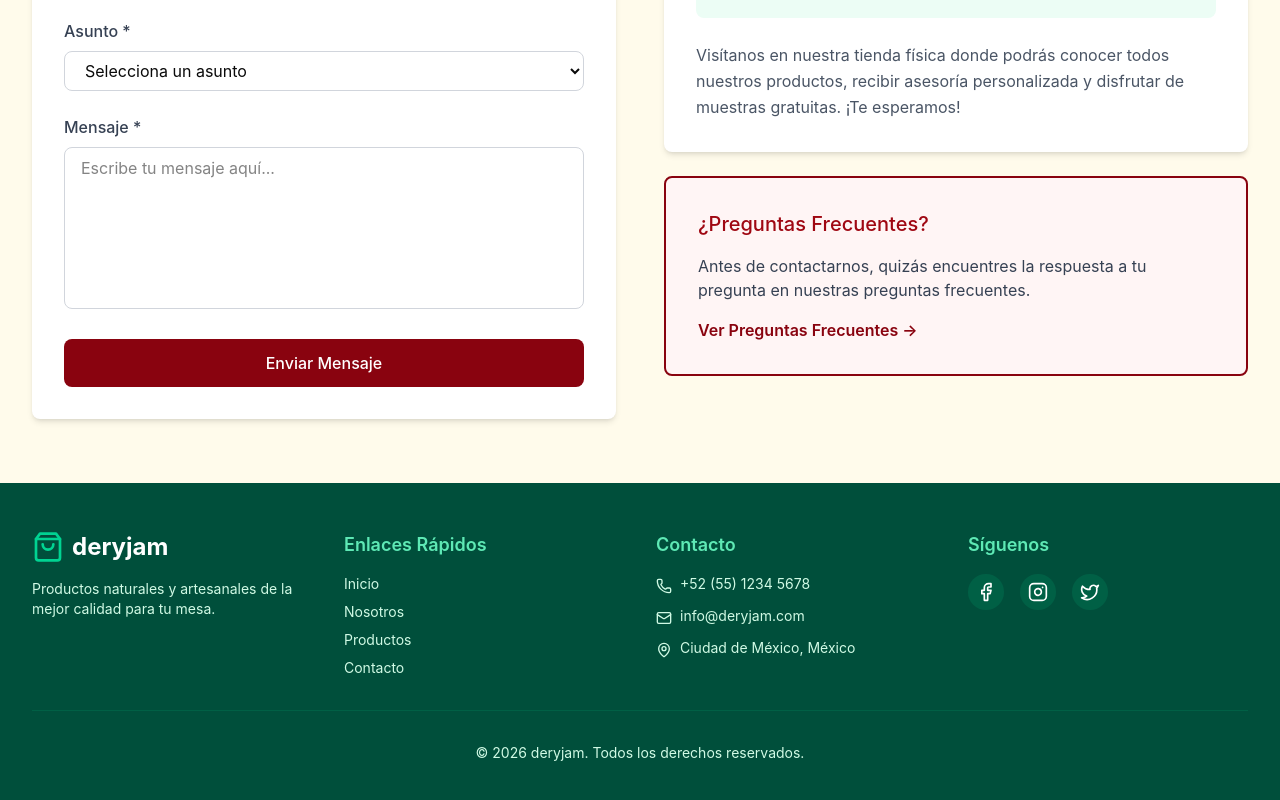
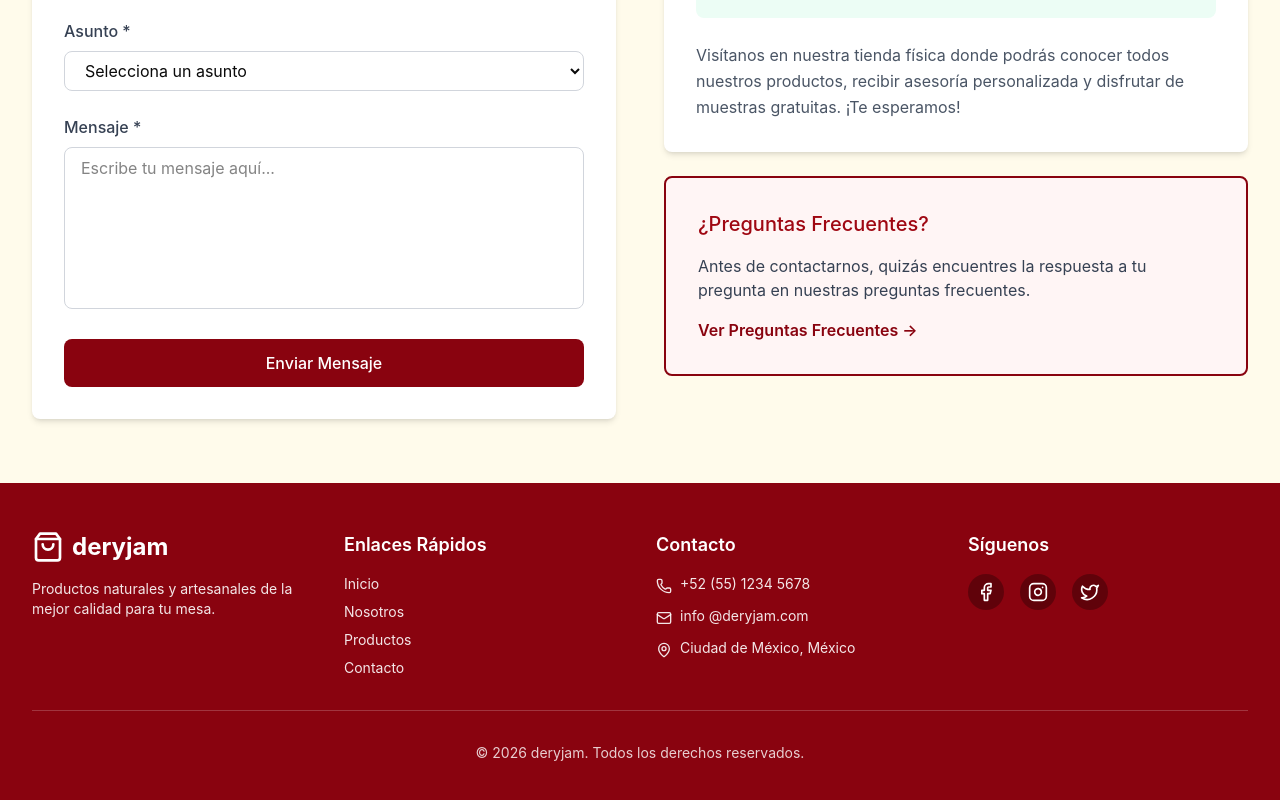
Before and after one commit to Artoria1843/Derij, a React (Vite) app in the folder DeryJam-main/: page /contacto in a window 1280 px wide. Shown: the part 982-1782 px from the top of the page. Built offline with nearby package versions, Linux system fonts and the light colour scheme.

Commit message:
Modifique la interfaz de Contacto

```diff
--- a/DeryJam-main/src/app/components/Footer.tsx
+++ b/DeryJam-main/src/app/components/Footer.tsx
@@ -3,41 +3,41 @@ import { ShoppingBag, Facebook, Instagram, Twitter, Mail, Phone, MapPin } from "
 
 export function Footer() {
   return (
-    <footer className="bg-emerald-900 text-white">
+    <footer style={{ backgroundColor: '#89030F' }} className="text-white">   {/* ← Fondo rojo forzado */}
       <div className="max-w-7xl mx-auto px-4 sm:px-6 lg:px-8 py-12">
         <div className="grid grid-cols-1 md:grid-cols-4 gap-8">
           {/* Brand */}
           <div className="col-span-1">
             <div className="flex items-center gap-2 mb-4">
-              <ShoppingBag className="h-8 w-8 text-emerald-400" />
+              <ShoppingBag className="h-8 w-8 text-white" />
               <span className="text-2xl font-bold">deryjam</span>
             </div>
-            <p className="text-emerald-100 text-sm">
+            <p className="text-white/90 text-sm">
               Productos naturales y artesanales de la mejor calidad para tu mesa.
             </p>
           </div>
 
           {/* Quick Links */}
           <div>
-            <h3 className="font-semibold mb-4 text-emerald-300">Enlaces Rápidos</h3>
+            <h3 className="font-semibold mb-4 text-white">Enlaces Rápidos</h3>
             <ul className="space-y-2 text-sm">
               <li>
-                <Link to="/" className="text-emerald-100 hover:text-white transition-colors">
+                <Link to="/" className="text-white/90 hover:text-white transition-colors">
                   Inicio
                 </Link>
               </li>
               <li>
-                <Link to="/nosotros" className="text-emerald-100 hover:text-white transition-colors">
+                <Link to="/nosotros" className="text-white/90 hover:text-white transition-colors">
                   Nosotros
                 </Link>
               </li>
               <li>
-                <Link to="/productos" className="text-emerald-100 hover:text-white transition-colors">
+                <Link to="/productos" className="text-white/90 hover:text-white transition-colors">
                   Productos
                 </Link>
               </li>
               <li>
-                <Link to="/contacto" className="text-emerald-100 hover:text-white transition-colors">
+                <Link to="/contacto" className="text-white/90 hover:text-white transition-colors">
                   Contacto
                 </Link>
               </li>
@@ -46,15 +46,15 @@ export function Footer() {
 
           {/* Contact Info */}
           <div>
-            <h3 className="font-semibold mb-4 text-emerald-300">Contacto</h3>
-            <ul className="space-y-3 text-sm text-emerald-100">
+            <h3 className="font-semibold mb-4 text-white">Contacto</h3>
+            <ul className="space-y-3 text-sm text-white/90">
               <li className="flex items-start gap-2">
                 <Phone className="h-4 w-4 mt-1 flex-shrink-0" />
                 <span>+52 (55) 1234 5678</span>
               </li>
               <li className="flex items-start gap-2">
                 <Mail className="h-4 w-4 mt-1 flex-shrink-0" />
-                <span>info@deryjam.com</span>
+                <span>info @deryjam.com</span>
               </li>
               <li className="flex items-start gap-2">
                 <MapPin className="h-4 w-4 mt-1 flex-shrink-0" />
@@ -65,25 +65,25 @@ export function Footer() {
 
           {/* Social Media */}
           <div>
-            <h3 className="font-semibold mb-4 text-emerald-300">Síguenos</h3>
+            <h3 className="font-semibold mb-4 text-white">Síguenos</h3>
             <div className="flex gap-4">
               <a
                 href="#"
-                className="bg-emerald-800 p-2 rounded-full hover:bg-emerald-700 transition-colors"
+                className="bg-black/30 p-2 rounded-full hover:bg-black/40 transition-colors"
                 aria-label="Facebook"
               >
                 <Facebook className="h-5 w-5" />
               </a>
               <a
                 href="#"
-                className="bg-emerald-800 p-2 rounded-full hover:bg-emerald-700 transition-colors"
+                className="bg-black/30 p-2 rounded-full hover:bg-black/40 transition-colors"
                 aria-label="Instagram"
               >
                 <Instagram className="h-5 w-5" />
               </a>
               <a
                 href="#"
-                className="bg-emerald-800 p-2 rounded-full hover:bg-emerald-700 transition-colors"
+                className="bg-black/30 p-2 rounded-full hover:bg-black/40 transition-colors"
                 aria-label="Twitter"
               >
                 <Twitter className="h-5 w-5" />
@@ -92,7 +92,7 @@ export function Footer() {
           </div>
         </div>
 
-        <div className="border-t border-emerald-800 mt-8 pt-8 text-center text-sm text-emerald-100">
+        <div className="border-t border-white/20 mt-8 pt-8 text-center text-sm text-white/80">
           <p>&copy; {new Date().getFullYear()} deryjam. Todos los derechos reservados.</p>
         </div>
       </div>
--- a/DeryJam-main/src/app/pages/Contact.tsx
+++ b/DeryJam-main/src/app/pages/Contact.tsx
@@ -52,7 +52,7 @@ export function Contact() {
     {
       icon: Mail,
       title: "Email",
-      content: "info@deryjam.com\nventas@deryjam.com"
+      content: "deryjam2025@gmail.com"
     },
     {
       icon: Clock,
```
